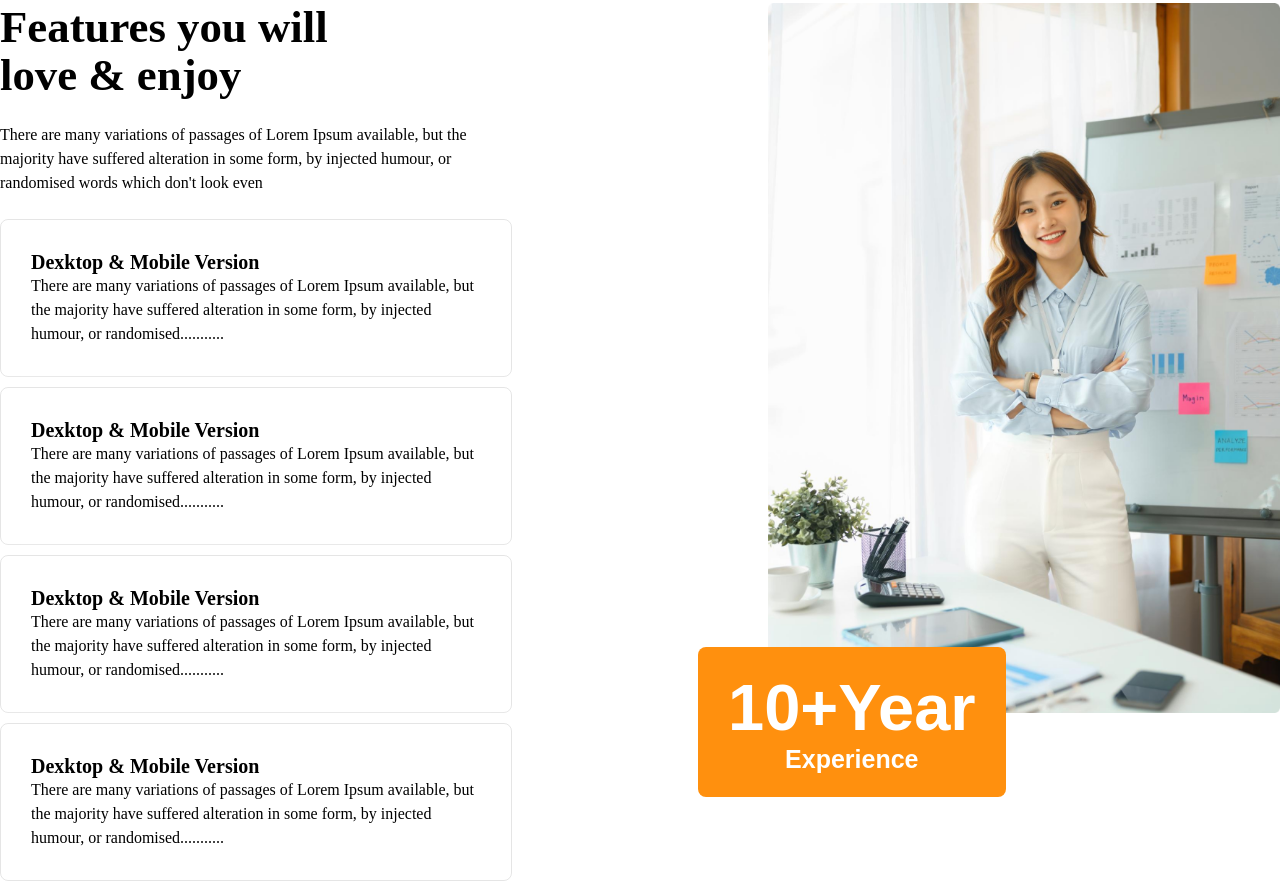
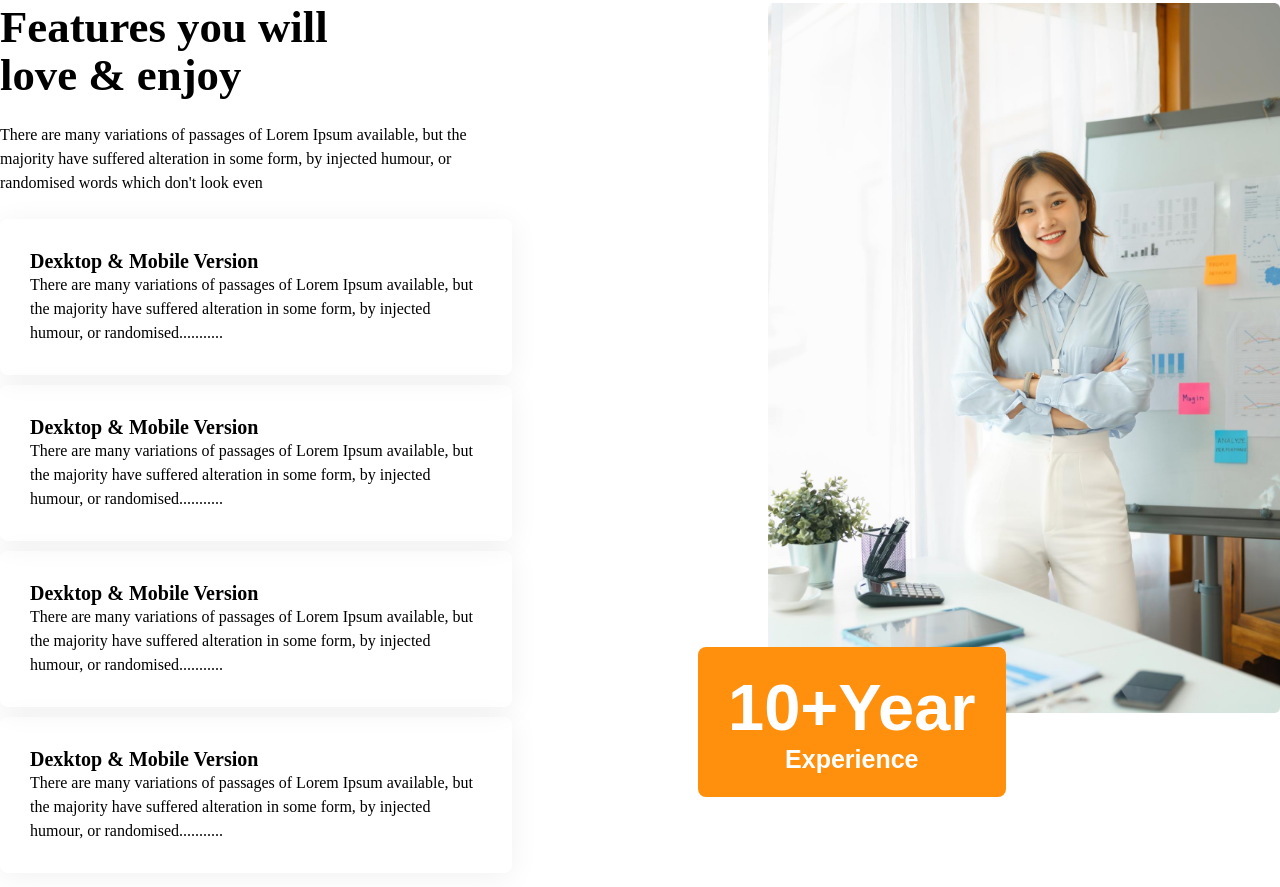
Before and after one commit to AMINBD2022/g3-architect, a plain HTML site: page index.html in a window 1280 px wide. Shown: the part 1733-2620 px from the top of the page. Drawn offline with Linux system fonts and the light colour scheme.

Commit message:
solved some css code

```diff
--- a/css/style.css
+++ b/css/style.css
@@ -149,9 +149,8 @@ nav ul li a{
 
 .feature-box{
     padding: 30px;
-    box-shadow: 0 4px 30px rgba(255, 255, 255, 1);
+    box-shadow: 0 4px 30px 0 rgba(0, 0, 0, 0.06);
     border-radius: 8px;
-    border: 1px solid rgba(0, 0, 0, .1);
     margin-top: 10px;
 }
 .feature-title{
```
